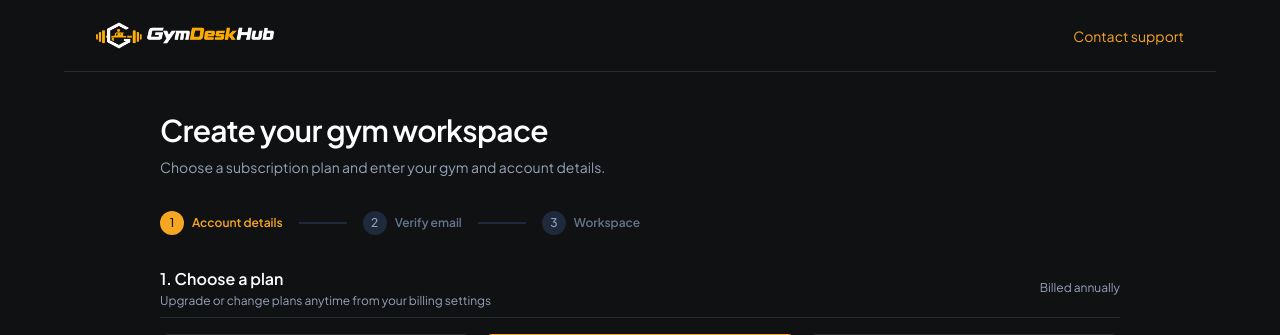
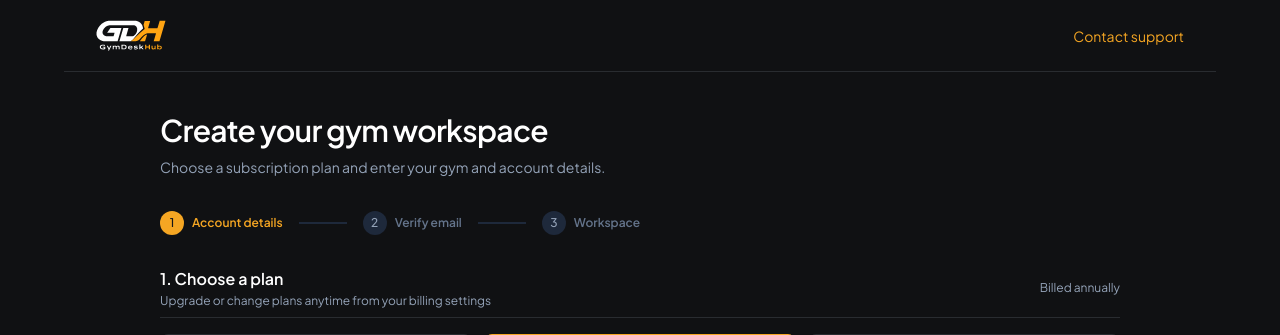
Before and after one commit to SaileshSingh1806/gym-console, a Laravel app: page /register in a window 1280 px wide. Shown: the top 335 px of the page. Run offline with Laravel 12, Linux system fonts and the light colour scheme; data comes from the database, SQL or seed files in the repository; data that the repository does not hold is empty; some libraries are stand-ins or nearby versions.

Commit message:
Update platform logo in auth.register

```diff
--- a/resources/views/auth/register.blade.php
+++ b/resources/views/auth/register.blade.php
@@ -14,7 +14,7 @@
     </style>
     <div class="gdh-register">
     <header class="max-w-6xl mx-auto px-5 sm:px-8 flex items-center justify-between gap-4 min-h-[72px] border-b border-[#292c30]">
-        <a href="{{ route('home') }}" aria-label="Back to website"><img src="{{ asset('images/gymdeskhub_horizontal_dark.png') }}" alt="{{ $platformSettings['app_name'] ?? 'GymDeskHub' }}" class="h-8 w-auto object-contain max-w-[180px]"></a>
+        <a href="{{ route('home') }}" aria-label="Back to website"><img src="{{ asset('images/gymdeskhub-official-dark.svg') }}" alt="{{ $platformSettings['app_name'] ?? 'GymDeskHub' }}" class="h-8 w-auto object-contain max-w-[180px]"></a>
         <a href="{{ route('contact') }}" class="text-sm text-[#f5a623] hover:underline">Contact support</a>
     </header>
     <div class="py-8 sm:py-10 max-w-5xl mx-auto px-4 sm:px-6 lg:px-8 relative" x-data="{
```
